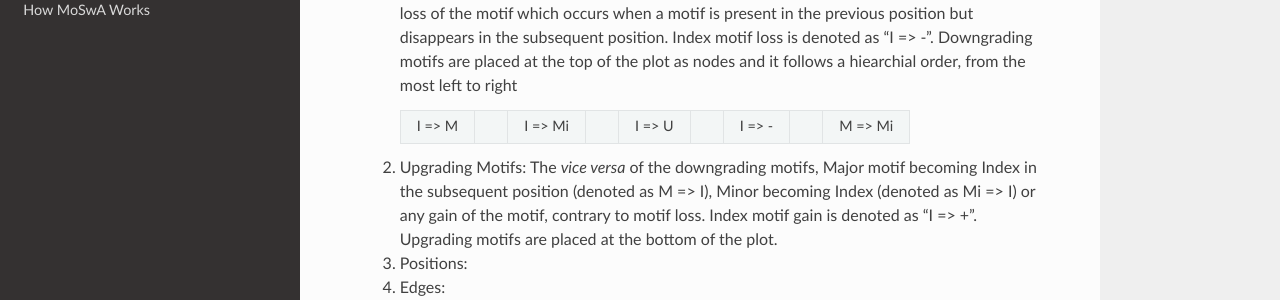
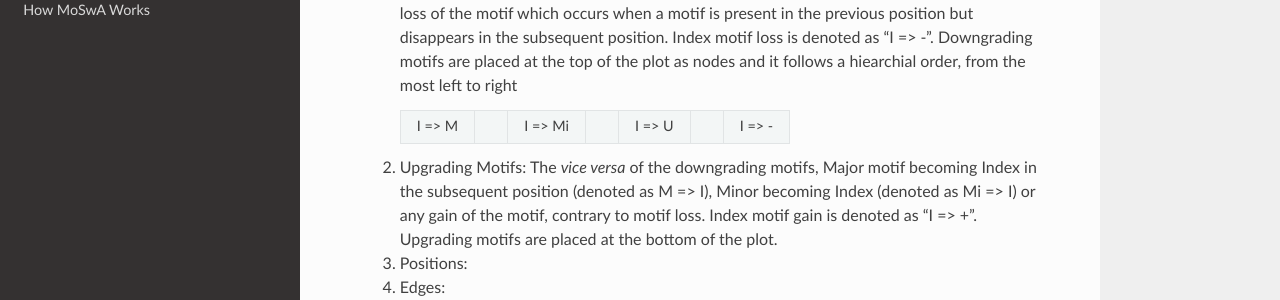
Before and after one commit to macelik/MoSwADocs, a Sphinx documentation site: the page built from docs/source/results.rst, in a window 1280 px wide and 900 px high, scrolled down 1271 px. Shown: the part 315-615 px from the top of the window. Built offline with Sphinx 7.4.7 and the Read the Docs theme 2.0.0, drawn with Linux system fonts in a browser that asks for light colours.

```diff
--- a/docs/source/results.rst
+++ b/docs/source/results.rst
@@ -49,9 +49,9 @@ The network plot shows only the user defined motif sites (default is all). It sh
 
     .. admonition:: Downgrading Motif Order
 
-    +----------++----------++----------++----------++----------+
-    |  I => M  ||  I => Mi ||  I => U  ||  I => -  ||  M => Mi |
-    +----------++----------++----------++----------++----------+
+    +----------++----------++----------++----------+
+    |  I => M  ||  I => Mi ||  I => U  ||  I => -  |
+    +----------++----------++----------++----------+
 
 
  #. Upgrading Motifs: The *vice versa* of the downgrading motifs, Major motif becoming Index in the subsequent position (denoted as M => I), Minor becoming Index (denoted as Mi => I) or any gain of the motif, contrary to motif loss. Index motif gain is denoted as "I => +". Upgrading motifs are placed at the bottom of the plot.
```
